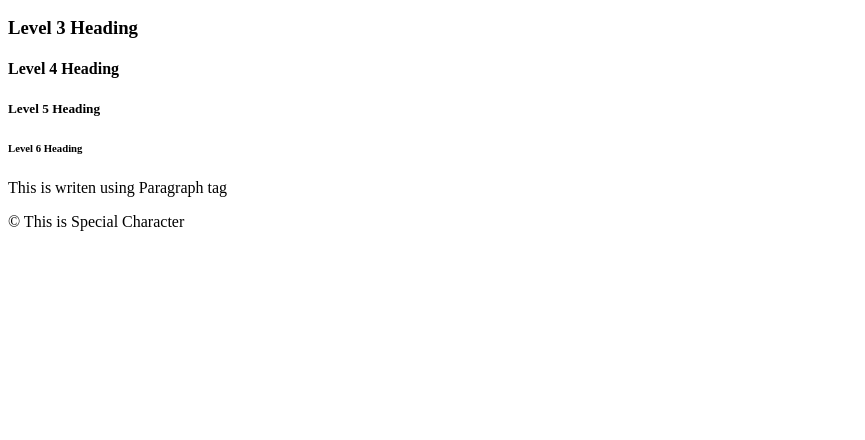
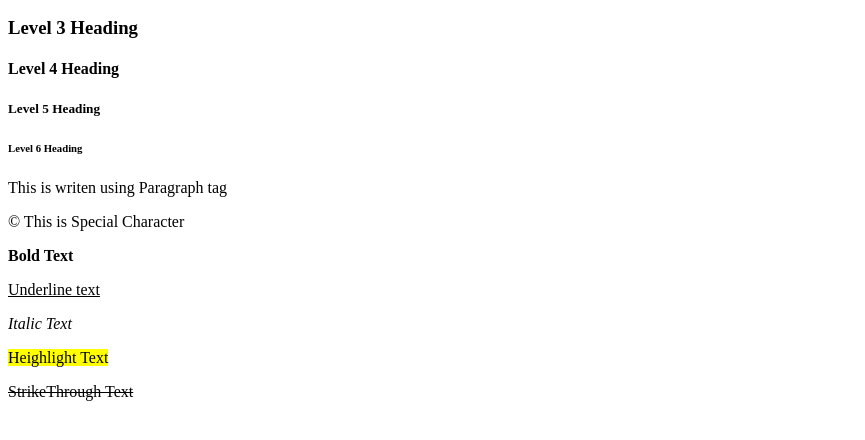
Before and after one commit to prateek-mishra-001/WDW_0288, a plain HTML site: page Web Designing Workshop Assignment/Assignment 2/Assignment 2.html in a window 1280 px wide. Shown: the part 194-634 px from the top of the page, without its empty margins (0-865 px from the left). Drawn offline with Linux system fonts and the light colour scheme.

Commit message:
Add some Formatings tag

```diff
--- a/Web Designing Workshop Assignment/Assignment 2/Assignment 2.html
+++ b/Web Designing Workshop Assignment/Assignment 2/Assignment 2.html
@@ -12,5 +12,10 @@
         <h6>Level 6 Heading</h6>
         <p>This is writen using Paragraph tag</p>
         <p>&copy; This is Special Character</p>
+        <p><b>Bold Text</b></p>
+        <p><u>Underline text</u></p>
+        <p><i>Italic Text</i></p>
+        <p><mark>Heighlight Text</mark></p>
+        <p><del>StrikeThrough Text</del></p>
     </body>
 </html>
```
